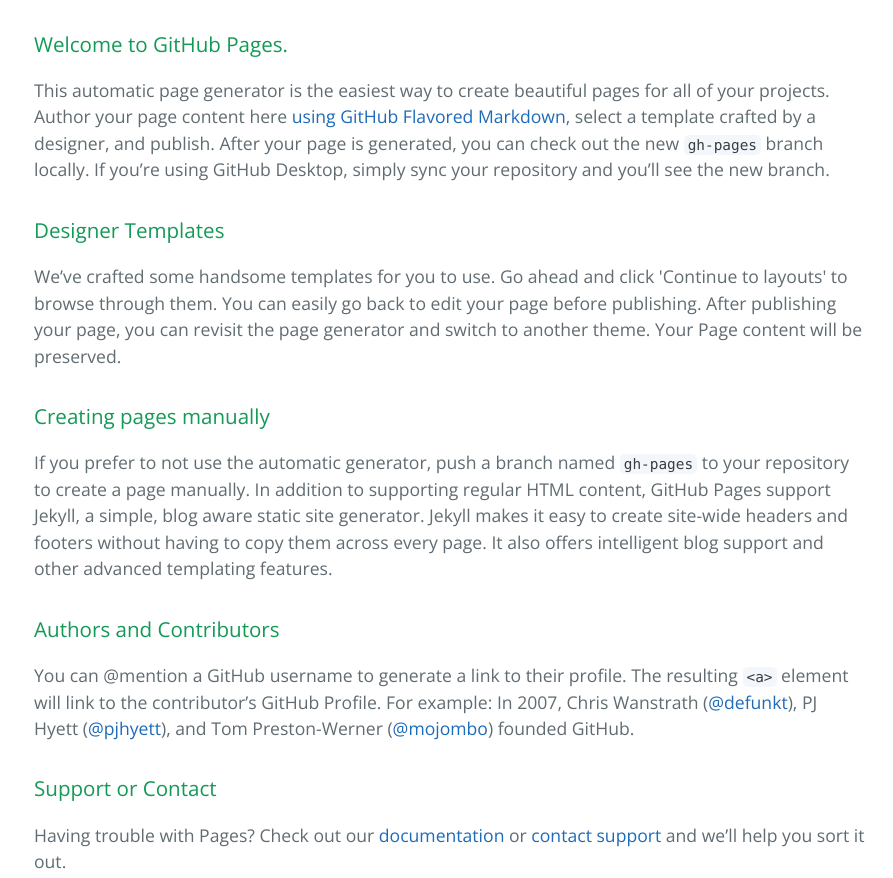
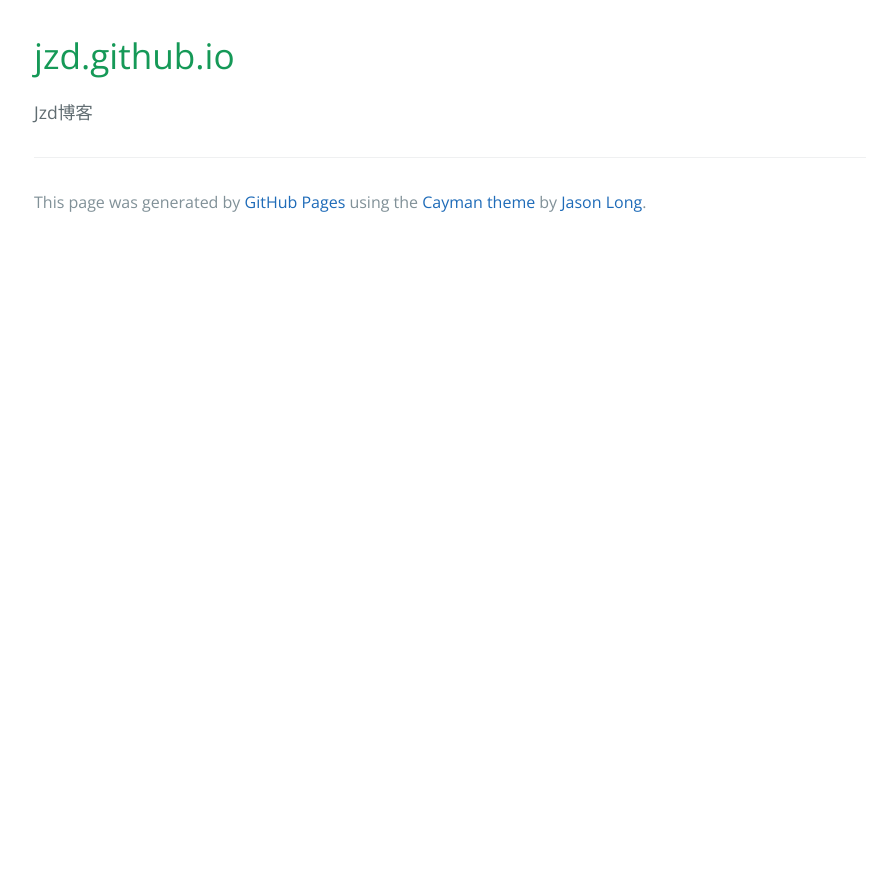
Before and after one commit to PoetofJJG/PoetofJJG.github.io, a plain HTML site: page index.html in a window 1280 px wide. Shown: the part 320-1198 px from the top of the page, without its empty margins (190-1083 px from the left). After the commit the page ends 800 px from the top, so only its background shows below. Drawn offline with nearby package versions, Linux system fonts and the light colour scheme.

Commit message:
Replace master branch with page content via GitHub

```diff
--- a/index.html
+++ b/index.html
@@ -16,30 +16,10 @@
     </section>
 
     <section class="main-content">
-      <h3>
-<a id="welcome-to-github-pages" class="anchor" href="#welcome-to-github-pages" aria-hidden="true"><span aria-hidden="true" class="octicon octicon-link"></span></a>Welcome to GitHub Pages.</h3>
+      <h1>
+<a id="jzdgithubio" class="anchor" href="#jzdgithubio" aria-hidden="true"><span aria-hidden="true" class="octicon octicon-link"></span></a>jzd.github.io</h1>
 
-<p>This automatic page generator is the easiest way to create beautiful pages for all of your projects. Author your page content here <a href="https://guides.github.com/features/mastering-markdown/">using GitHub Flavored Markdown</a>, select a template crafted by a designer, and publish. After your page is generated, you can check out the new <code>gh-pages</code> branch locally. If you’re using GitHub Desktop, simply sync your repository and you’ll see the new branch.</p>
-
-<h3>
-<a id="designer-templates" class="anchor" href="#designer-templates" aria-hidden="true"><span aria-hidden="true" class="octicon octicon-link"></span></a>Designer Templates</h3>
-
-<p>We’ve crafted some handsome templates for you to use. Go ahead and click 'Continue to layouts' to browse through them. You can easily go back to edit your page before publishing. After publishing your page, you can revisit the page generator and switch to another theme. Your Page content will be preserved.</p>
-
-<h3>
-<a id="creating-pages-manually" class="anchor" href="#creating-pages-manually" aria-hidden="true"><span aria-hidden="true" class="octicon octicon-link"></span></a>Creating pages manually</h3>
-
-<p>If you prefer to not use the automatic generator, push a branch named <code>gh-pages</code> to your repository to create a page manually. In addition to supporting regular HTML content, GitHub Pages support Jekyll, a simple, blog aware static site generator. Jekyll makes it easy to create site-wide headers and footers without having to copy them across every page. It also offers intelligent blog support and other advanced templating features.</p>
-
-<h3>
-<a id="authors-and-contributors" class="anchor" href="#authors-and-contributors" aria-hidden="true"><span aria-hidden="true" class="octicon octicon-link"></span></a>Authors and Contributors</h3>
-
-<p>You can @mention a GitHub username to generate a link to their profile. The resulting <code>&lt;a&gt;</code> element will link to the contributor’s GitHub Profile. For example: In 2007, Chris Wanstrath (<a href="https://github.com/defunkt" class="user-mention">@defunkt</a>), PJ Hyett (<a href="https://github.com/pjhyett" class="user-mention">@pjhyett</a>), and Tom Preston-Werner (<a href="https://github.com/mojombo" class="user-mention">@mojombo</a>) founded GitHub.</p>
-
-<h3>
-<a id="support-or-contact" class="anchor" href="#support-or-contact" aria-hidden="true"><span aria-hidden="true" class="octicon octicon-link"></span></a>Support or Contact</h3>
-
-<p>Having trouble with Pages? Check out our <a href="https://help.github.com/pages">documentation</a> or <a href="https://github.com/contact">contact support</a> and we’ll help you sort it out.</p>
+<p>Jzd博客</p>
 
       <footer class="site-footer">
 
```
Also changed, not shown: params.json (+1 -1 lines).
